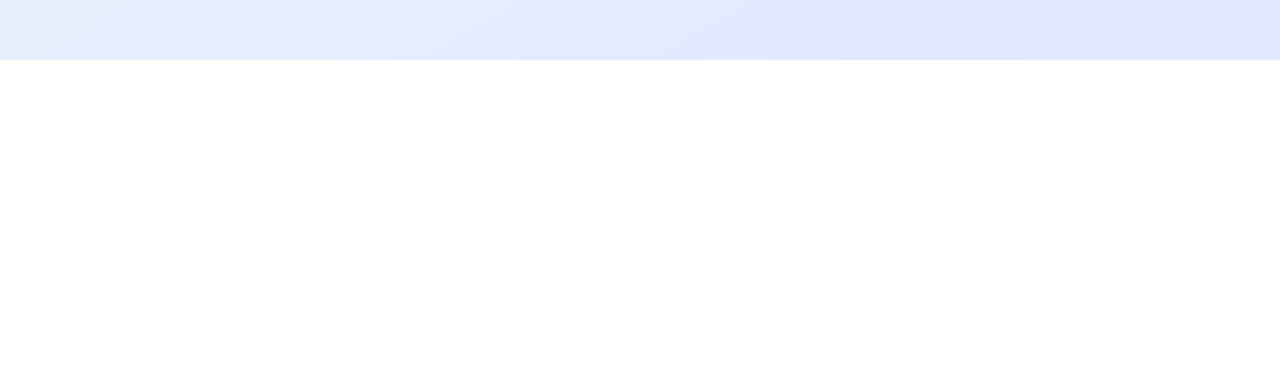
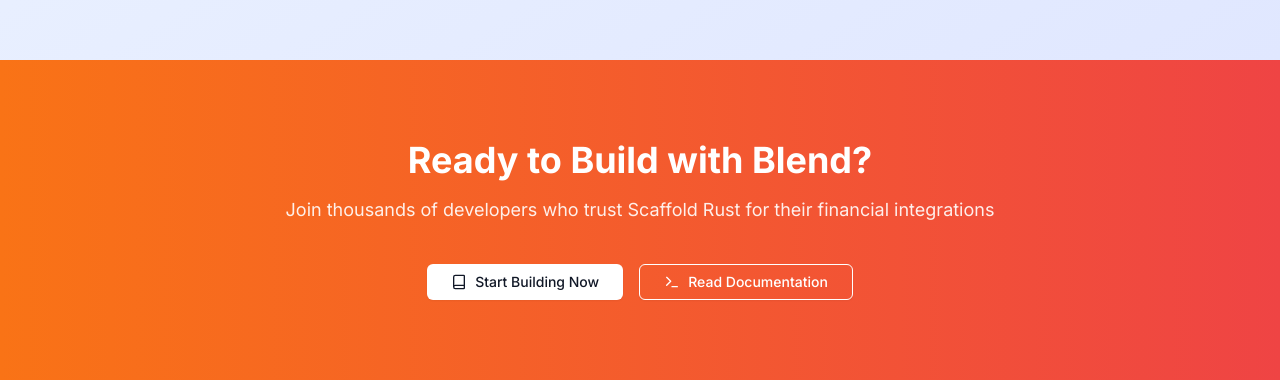
Before and after one commit to pratap360/Blend-Integration, a Next.js app in the folder apps/webapp/: page / in a window 1280 px wide. Shown: the part 740-1120 px from the top of the page. Before the commit the page ends 800 px from the top, so only its background shows below. Built offline with nearby package versions, Linux system fonts and the light colour scheme.

Commit message:
feat: add frontend-final-cta-section-component

```diff
--- a/apps/webapp/app/page.tsx
+++ b/apps/webapp/app/page.tsx
@@ -1,8 +1,31 @@
+import { Book, Terminal } from 'lucide-react';
+
+import FinalCTASection from '@/components/home/final-cta-section';
+
 export default function Home() {
   return (
-    <div className="min-h-screen flex items-center justify-center bg-gradient-to-br from-blue-50 to-indigo-100">
-      <div className="text-center space-y-6 p-8">
+    <>
+      <div className="flex items-center justify-center min-h-screen bg-gradient-to-br from-blue-50 to-indigo-100">
+        <div className="p-8 space-y-6 text-center"></div>
       </div>
-    </div>
+      <FinalCTASection
+        headline="Ready to Build with Blend?"
+        subtitle="Join thousands of developers who trust Scaffold Rust for their financial integrations"
+        buttons={[
+          {
+            title: 'Start Building Now',
+            variant: 'secondary',
+            link: '/home',
+            icon: <Book className="w-4 h-4 mr-2" />,
+          },
+          {
+            title: 'Read Documentation',
+            variant: 'outline',
+            link: '/documentation',
+            icon: <Terminal className="w-4 h-4 mr-2" />,
+          },
+        ]}
+      />
+    </>
   );
 }
--- /dev/null
+++ b/apps/webapp/components/home/final-cta-section.tsx
@@ -0,0 +1,61 @@
+import React, { ReactNode } from 'react';
+
+import { Button } from '@/components/ui/button';
+import Link from 'next/link';
+
+interface FinalCTASectionProps {
+  headline?: string;
+  subtitle?: string;
+  buttons?: {
+    variant: 'secondary' | 'outline';
+    title: string;
+    link: string | ((params: any) => void); // eslint-disable-line @typescript-eslint/no-explicit-any
+    icon?: ReactNode;
+  }[];
+}
+
+export default function FinalCTASection({
+  headline = '',
+  subtitle = '',
+  buttons = [],
+}: FinalCTASectionProps) {
+  return (
+    <section className="w-full px-6 py-20 text-center text-white bg-gradient-to-r from-orange-500 to-red-500">
+      <div className="max-w-3xl mx-auto space-y-4">
+        <h2 className="text-3xl font-bold sm:text-4xl">{headline}</h2>
+
+        <p className="text-lg text-white/90">{subtitle}</p>
+
+        <div className="flex flex-col justify-center gap-4 pt-6 sm:flex-row">
+          {buttons.map((btn, i) => {
+            return (
+              <Button
+                key={i}
+                asChild={typeof btn.link === 'string'}
+                variant={btn.variant}
+                className={
+                  'px-6 py-3 transition-transform hover:scale-105 ' +
+                  (btn.variant === 'secondary'
+                    ? 'text-gray-900 bg-white '
+                    : 'text-white !bg-transparent border-white hover:!bg-white/10 hover:text-white')
+                }
+              >
+                {typeof btn.link === 'string' ? (
+                  <Link href={btn.link}>
+                    {btn.icon ?? ''}
+                    {btn.title}
+                  </Link>
+                ) : (
+                  <>
+                    {btn.icon ?? ''}
+                    {btn.title}
+                  </>
+                )}
+              </Button>
+            );
+          })}
+        </div>
+      </div>
+    </section>
+  );
+}
```
Also changed, not shown: apps/webapp/components/ui/button.tsx (+24 -17 lines).
